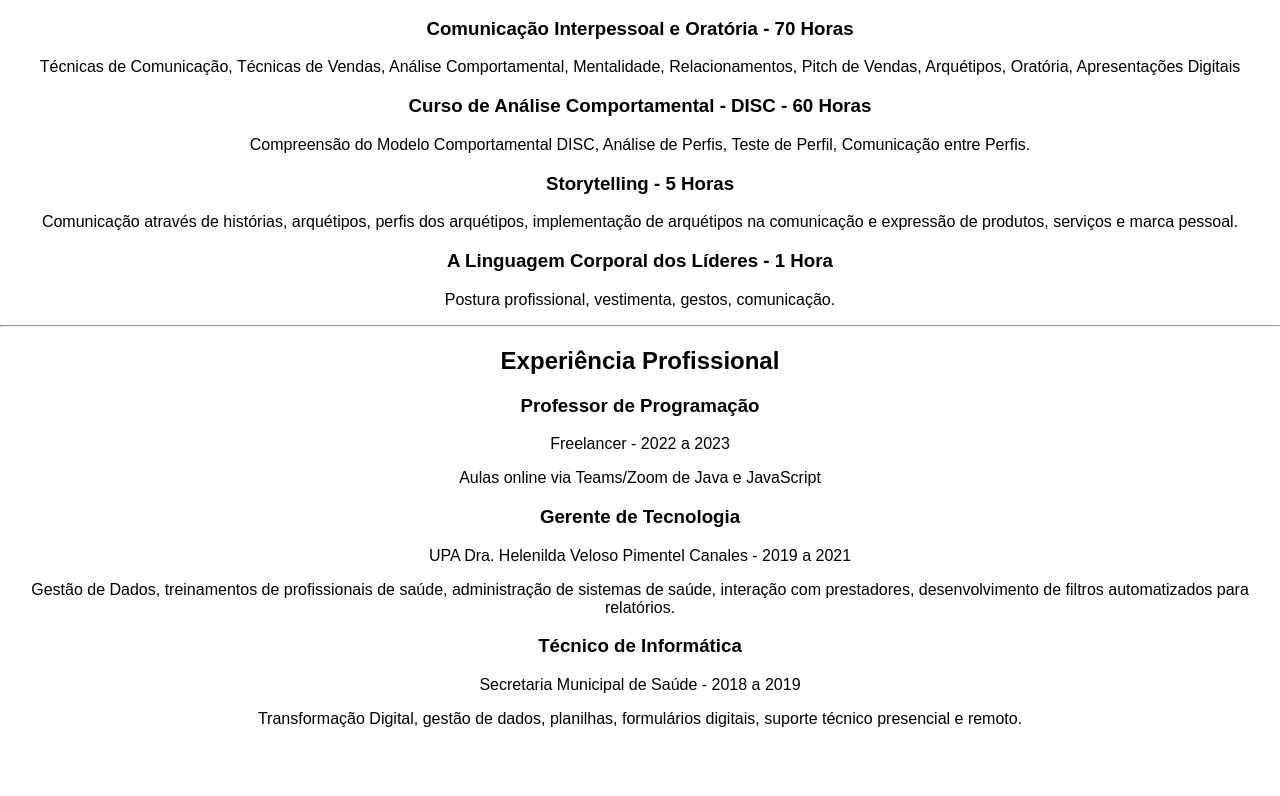
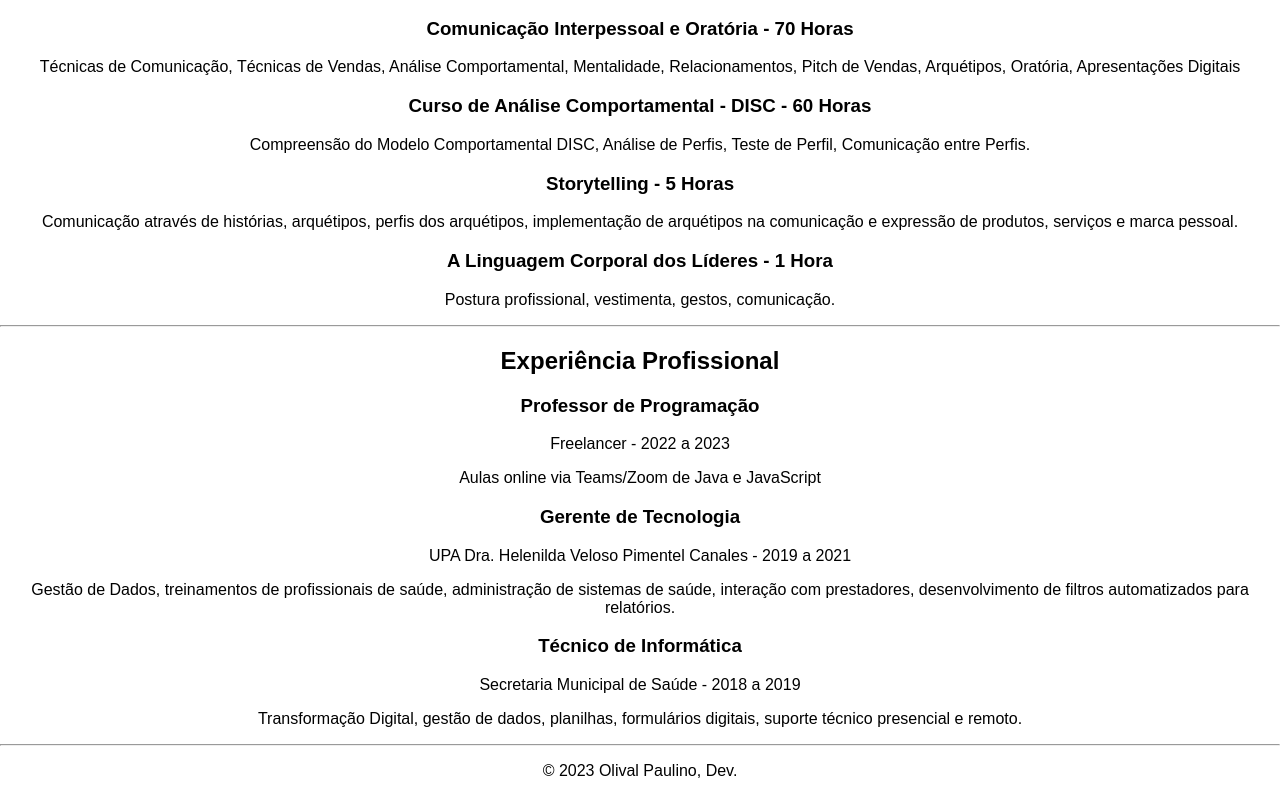
Before and after one commit to olivalpaulino/portifolio, a React (Create React App) app: page / in a window 1280 px wide. Shown: the part 1306-2102 px from the top of the page. Before the commit the page ends 2050 px from the top, so only its background shows below. Built offline with nearby package versions, Linux system fonts and the light colour scheme.

Commit message:
atualização do portifolio

```diff
--- a/src/components/Perfil.js
+++ b/src/components/Perfil.js
@@ -4,6 +4,7 @@ import Titulo from './Titulo';
 import Formacao from './Formacao';
 import Experiencia from './Experiencia';
 import Contato from './Contato';
+import Rodape from './Rodape';
 
 const Perfil = () => {
   return (
@@ -51,7 +52,12 @@ const Perfil = () => {
         <Experiencia cargo={"Gerente de Tecnologia"} instituicao={"UPA Dra. Helenilda Veloso Pimentel Canales"} periodo={"2019 a 2021"} atividades={"Gestão de Dados, treinamentos de profissionais de saúde, administração de sistemas de saúde, interação com prestadores, desenvolvimento de filtros automatizados para relatórios."} />
         <Experiencia cargo={"Técnico de Informática"} instituicao={"Secretaria Municipal de Saúde"} periodo={"2018 a 2019"} atividades={"Transformação Digital, gestão de dados, planilhas, formulários digitais, suporte técnico presencial e remoto."} />
       </section>
+
+      <hr />
+
+      <Rodape />
     </div>
+
   )
 }
 
--- /dev/null
+++ b/src/components/Rodape.js
@@ -0,0 +1,9 @@
+const Rodape = () => {
+  return (
+    <footer>
+        <p>© 2023 Olival Paulino, Dev. </p>
+    </footer>
+  )
+}
+
+export default Rodape
```
